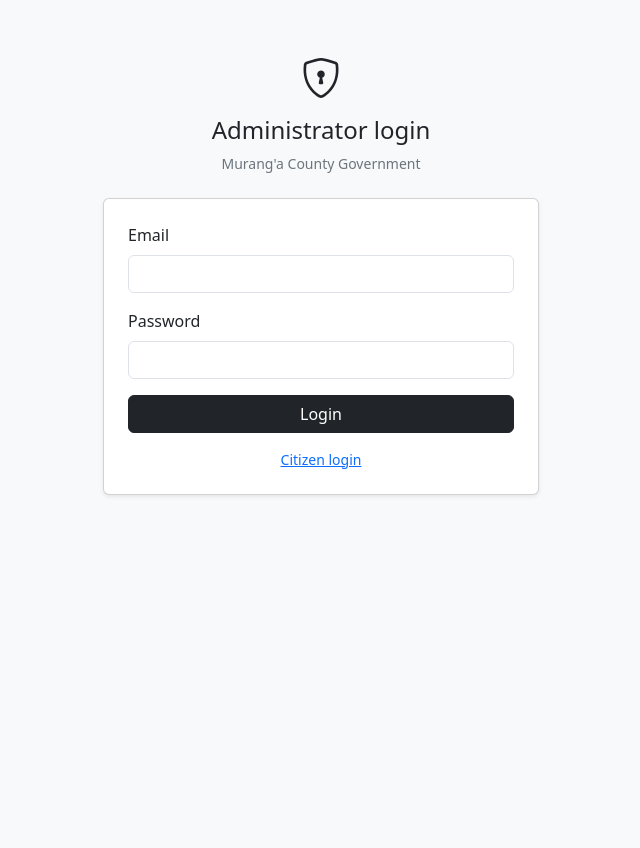
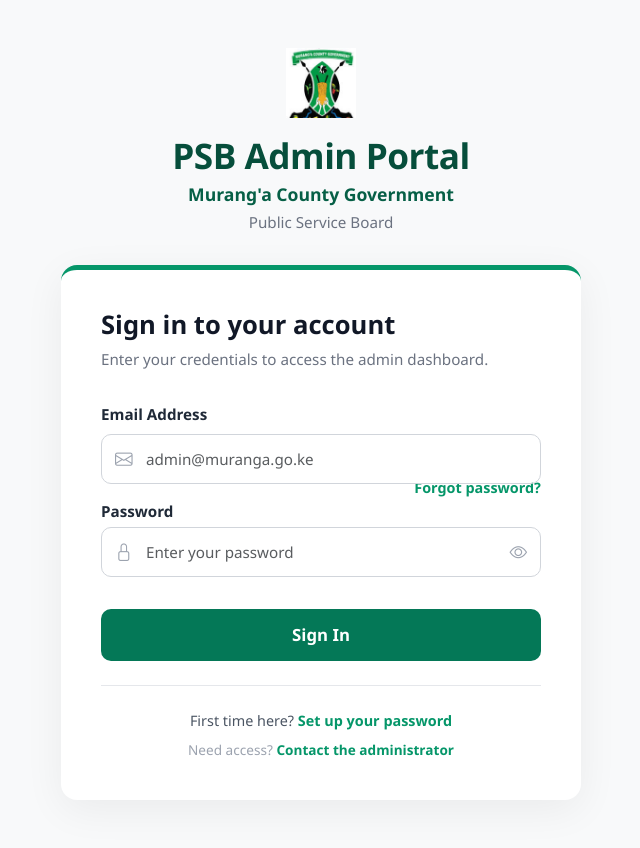
Before and after one commit to mrirrelevant254/psr-, a Flask app: page /admin/login in a window 1280 px wide. Shown: the whole page, without its empty margins (319-959 px from the left). Before the commit the page ends 496 px from the top, so only its background shows below. Run offline with Flask 3, Linux system fonts and the light colour scheme; some libraries are stand-ins or nearby versions.

Commit message:
redesign auth page for admin

```diff
--- a/app/auth/routes.py
+++ b/app/auth/routes.py
@@ -45,9 +45,7 @@ def login():
         if user and user.check_password(form.password.data):
             login_user(user)
             flash(f"Welcome back, {user.full_name}!", "success")
-            # Admins land on their dashboard (exists from Milestone 4).
             home = url_for("admin.dashboard") if user.is_admin else url_for("citizen.dashboard")
-            # Honour Flask-Login's ?next= but never redirect off-site.
             next_page = request.args.get("next")
             if next_page and next_page.startswith("/"):
                 return redirect(next_page)
--- a/app/citizen/forms.py
+++ b/app/citizen/forms.py
@@ -34,8 +34,6 @@ class RequestForm(FlaskForm):
     location = StringField("Location", validators=[DataRequired(), Length(max=200)])
     description = TextAreaField("Description", validators=[DataRequired(), Length(max=2000)])
 
-    # Optional photo: FileAllowed alone keeps the field optional
-    # (FileRequired() would force an upload).
     image = FileField(
         "Photo (optional)",
         validators=[FileAllowed(IMAGE_EXTENSIONS,
@@ -51,11 +49,11 @@ class RequestForm(FlaskForm):
            so a renamed .exe or .txt is rejected even if its extension lies.
         """
         if field.data is None or not field.data.filename:
-            return                                    # nothing uploaded -> fine
+            return
         if not (field.data.mimetype or "").startswith("image/"):
             raise ValidationError("Only image files are allowed.")
         header = field.data.stream.read(12)
-        field.data.stream.seek(0)                     # rewind for saving later
+        field.data.stream.seek(0)
         is_png = header[:4] == b"\x89PNG"
         is_jpg = header[:3] == b"\xff\xd8\xff"
         is_webp = header[:4] == b"RIFF" and header[8:12] == b"WEBP"
--- a/app/citizen/routes.py
+++ b/app/citizen/routes.py
@@ -50,10 +50,6 @@ def register():
             flash("That email is already registered.", "danger")
             return render_template("citizen/register.html", form=form)
 
-        # --- TEMPORARY DEPLOYMENT HACK FOR RENDER ---
-        # Because Render's free tier removed Web Shell access, we temporarily
-        # grant admin privileges if this specific email is used to register.
-        # You can remove this logic after creating your admin account.
         is_admin = (form.email.data.strip().lower() == "admin@muranga.go.ke")
 
         user = User(
--- a/app/templates/admin/login.html
+++ b/app/templates/admin/login.html
@@ -1,35 +1,246 @@
 {% extends "base.html" %}
-{% block title %}Admin login · PSR Murang'a{% endblock %}
+{% block title %}PSB Admin Portal · Murang'a County{% endblock %}
+
 {% block body %}
-<div class="container py-5" style="max-width: 460px;">
-  <div class="text-center mb-4">
-    <i class="bi bi-shield-lock fs-1 text-dark"></i>
-    <h1 class="h4 mt-2">Administrator login</h1>
-    <p class="text-secondary small mb-0">Murang'a County Government</p>
+<style>
+  /* Hide the default navbar on the admin login page */
+  nav, .navbar, header { display: none !important; }
+
+  /* Mint-green background matching the screenshot */
+  body {
+    background-color: #f0fdf4 !important;
+    min-height: 100vh;
+    display: flex;
+    align-items: center;
+    justify-content: center;
+    margin: 0;
+    font-family: 'Segoe UI', Tahoma, Geneva, Verdana, sans-serif;
+  }
+
+  .portal-header {
+    text-align: center;
+    margin-bottom: 2rem;
+  }
+
+  .county-crest {
+    max-height: 70px;
+    margin-bottom: 1rem;
+  }
+
+  .portal-title {
+    color: #064e3b; /* Dark forest green */
+    font-weight: 800;
+    font-size: 2.2rem;
+    margin-bottom: 0.3rem;
+    letter-spacing: -0.5px;
+  }
+
+  .portal-subtitle-1 {
+    color: #065f46;
+    font-weight: 600;
+    font-size: 1.1rem;
+    margin-bottom: 0.2rem;
+  }
+
+  .portal-subtitle-2 {
+    color: #6b7280;
+    font-size: 0.95rem;
+  }
+
+  /* White card with green top border */
+  .login-card {
+    max-width: 520px;
+    width: 100%;
+    background: #ffffff;
+    border: none;
+    border-radius: 16px;
+    border-top: 5px solid #059669; /* Green top border */
+    box-shadow: 0 10px 40px rgba(0, 0, 0, 0.06);
+    padding: 2.5rem;
+  }
+
+  .card-heading {
+    color: #111827;
+    font-weight: 700;
+    font-size: 1.6rem;
+    margin-bottom: 0.4rem;
+  }
+
+  .card-subheading {
+    color: #6b7280;
+    font-size: 0.95rem;
+    margin-bottom: 2rem;
+  }
+
+  .form-label-custom {
+    font-weight: 600;
+    color: #1f2937;
+    margin-bottom: 0.5rem;
+    font-size: 0.95rem;
+  }
+
+  /* Icon input wrapper */
+  .input-icon-wrap {
+    position: relative;
+  }
+
+  .input-icon-wrap .bi {
+    position: absolute;
+    top: 50%;
+    transform: translateY(-50%);
+    color: #9ca3af;
+    font-size: 1.1rem;
+    z-index: 2;
+  }
+
+  .input-icon-wrap .icon-left {
+    left: 14px;
+  }
+
+  .input-icon-wrap .icon-right {
+    right: 14px;
+    cursor: pointer;
+  }
+
+  .input-icon-wrap .form-control {
+    padding-left: 44px;
+    padding-right: 44px;
+    border-radius: 10px;
+    border: 1px solid #d1d5db;
+    height: 50px;
+    font-size: 0.95rem;
+  }
+
+  .input-icon-wrap .form-control:focus {
+    border-color: #059669;
+    box-shadow: 0 0 0 3px rgba(5, 150, 105, 0.15);
+  }
+
+  .forgot-link {
+    color: #059669;
+    font-weight: 600;
+    font-size: 0.9rem;
+    text-decoration: none;
+    float: right;
+    margin-top: -2rem;
+    margin-bottom: 1rem;
+  }
+
+  .forgot-link:hover {
+    color: #047857;
+    text-decoration: underline;
+  }
+
+  .btn-signin {
+    background-color: #047857; /* Dark green */
+    border: none;
+    border-radius: 10px;
+    padding: 0.85rem;
+    font-size: 1.05rem;
+    font-weight: 600;
+    width: 100%;
+    margin-top: 1rem;
+    color: #fff;
+    transition: background-color 0.2s;
+  }
+
+  .btn-signin:hover {
+    background-color: #065f46;
+    color: #fff;
+  }
+
+  .login-footer {
+    text-align: center;
+    margin-top: 1.5rem;
+    padding-top: 1.5rem;
+    border-top: 1px solid #e5e7eb;
+    color: #4b5563;
+    font-size: 0.9rem;
+  }
+
+  .login-footer a {
+    color: #059669;
+    font-weight: 600;
+    text-decoration: none;
+  }
+
+  .login-footer a:hover {
+    text-decoration: underline;
+  }
+
+  .login-footer .muted {
+    color: #9ca3af;
+    font-size: 0.85rem;
+    margin-top: 0.5rem;
+  }
+</style>
+
+<div class="container py-5">
+
+  <!-- Header with Crest -->
+  <div class="portal-header">
+    <img src="{{ url_for('static', filename='img/logo.png') }}" alt="Murang'a County Crest" class="county-crest">
+    <h1 class="portal-title">PSB Admin Portal</h1>
+    <div class="portal-subtitle-1">Murang'a County Government</div>
+    <div class="portal-subtitle-2">Public Service Board</div>
   </div>
 
-  {% with messages = get_flashed_messages(with_categories=true) %}
-    {% for category, message in messages %}
-      <div class="alert alert-{{ category }} py-2">{{ message }}</div>
-    {% endfor %}
-  {% endwith %}
+  <!-- Login Card -->
+  <div class="login-card mx-auto">
+    <h2 class="card-heading">Sign in to your account</h2>
+    <p class="card-subheading">Enter your credentials to access the admin dashboard.</p>
 
-  <div class="card shadow-sm"><div class="card-body p-4">
+    {% with messages = get_flashed_messages(with_categories=true) %}
+      {% for category, message in messages %}
+        <div class="alert alert-{{ category }} py-2 small">{{ message }}</div>
+      {% endfor %}
+    {% endwith %}
+
     <form method="post" novalidate>
       {{ form.hidden_tag() }}
+
+      <!-- Email -->
       <div class="mb-3">
-        {{ form.email.label(class="form-label") }}
-        {{ form.email(class="form-control") }}
+        <label class="form-label-custom">Email Address</label>
+        <div class="input-icon-wrap">
+          <i class="bi bi-envelope icon-left"></i>
+          {{ form.email(class="form-control", placeholder="admin@muranga.go.ke") }}
+        </div>
       </div>
+
+      <!-- Password with Forgot link -->
       <div class="mb-3">
-        {{ form.password.label(class="form-label") }}
-        {{ form.password(class="form-control") }}
+        <div class="d-flex justify-content-between align-items-center">
+          <label class="form-label-custom mb-0">Password</label>
+          <a href="#" class="forgot-link">Forgot password?</a>
+        </div>
+        <div class="input-icon-wrap mt-1">
+          <i class="bi bi-lock icon-left"></i>
+          {{ form.password(class="form-control", placeholder="Enter your password", id="passwordField") }}
+          <i class="bi bi-eye icon-right" id="togglePassword"></i>
+        </div>
       </div>
-      {{ form.submit(class="btn btn-dark w-100") }}
+
+      <!-- Sign In Button -->
+      {{ form.submit(class="btn btn-signin", value="Sign In") }}
     </form>
-    <div class="text-center mt-3 small">
-      <a href="{{ url_for('citizen.login') }}">Citizen login</a>
+
+    <!-- Footer -->
+    <div class="login-footer">
+      <div>First time here? <a href="{{ url_for('citizen.register') }}">Set up your password</a></div>
+      <div class="muted">Need access? <a href="mailto:admin@muranga.go.ke">Contact the administrator</a></div>
     </div>
-  </div></div>
+  </div>
 </div>
+
+<!-- Password Show/Hide Script -->
+<script>
+  document.getElementById('togglePassword').addEventListener('click', function () {
+    const pwd = document.getElementById('passwordField');
+    const type = pwd.getAttribute('type') === 'password' ? 'text' : 'password';
+    pwd.setAttribute('type', type);
+    this.classList.toggle('bi-eye');
+    this.classList.toggle('bi-eye-slash');
+  });
+</script>
 {% endblock %}
```
